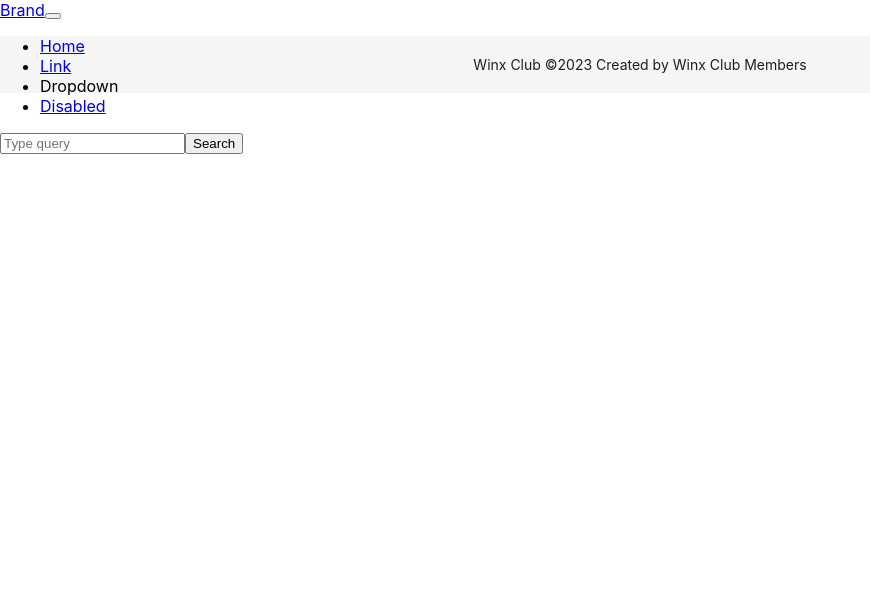
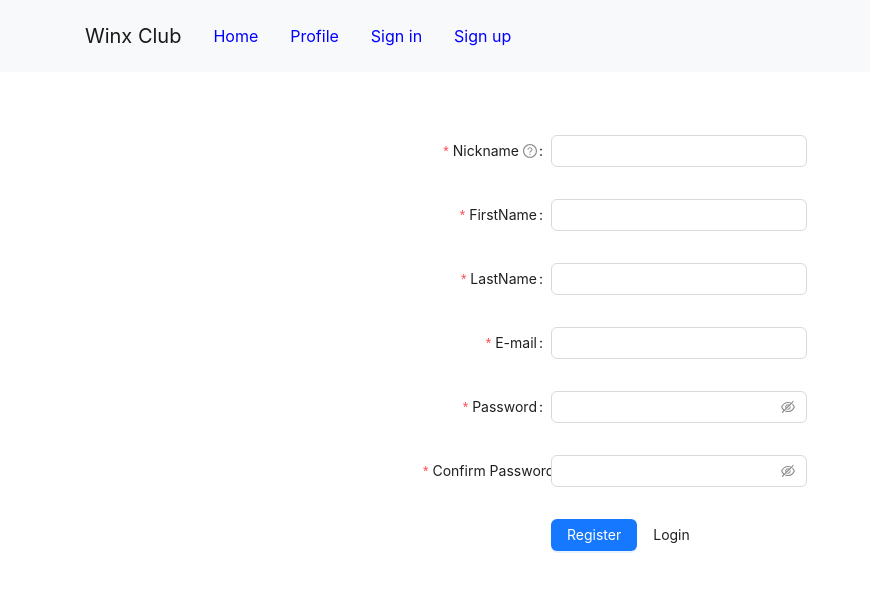
Before and after one commit to denizkarhan/transcendence, a React (Create React App) app in the folder packages/react-app/: page /signup in a window 1280 px wide. Shown: the top 592 px of the page, without its empty margins (0-870 px from the left). Built offline with nearby package versions, Linux system fonts and the light colour scheme.

Commit message:
Kim bilir

```diff
--- a/packages/react-app/package.json
+++ b/packages/react-app/package.json
@@ -13,7 +13,9 @@
     "antd": "^5.5.0",
     "axios": "^1.4.0",
     "mdb-react-ui-kit": "^6.0.0",
+    "primereact": "^9.4.0",
     "react": "^18.2.0",
+    "react-bootstrap": "^2.7.4",
     "react-dom": "^18.2.0",
     "react-router-dom": "^6.11.1",
     "react-scripts": "5.0.1",
--- a/packages/react-app/src/App.css
+++ b/packages/react-app/src/App.css
@@ -68,3 +68,19 @@ container4 p {
   display: flex;
   justify-content: center;
 }
+
+.asd {
+  width: 30%;
+  height: 100px;
+  /* Center vertically and horizontally */
+  position: absolute;
+  top: 20%;
+  left: 35%;
+  margin: -25px 0 0 -25px;
+}
+
+.fot{
+  top: 80%;
+  left: 35%;
+  margin: 45% 0 0 -25px;
+}
--- a/packages/react-app/src/App.tsx
+++ b/packages/react-app/src/App.tsx
@@ -1,20 +1,18 @@
 import React from 'react';
 import './App.css';
-import Auth from './components/Auth'
-// import { Button } from 'antd';
 import { BrowserRouter, Routes, Route } from "react-router-dom";
-// import Navbar from './components/MyNavbar'
 import Home from './components/Home'
-// import { JsxEmit, JsxFlags } from 'typescript';
+import Profile from './components/Profile'
+import LoginForm from './components/LoginForm'
+import RegisterForm from './components/RegisterForm'
 
 export default function App() {
   return (
-    <BrowserRouter>
-      <Routes>
-        <Route path="/" element={<Home/>}>
-          <Route path="auth" element={<Auth/>}></Route>
-        </Route>
-      </Routes>
-    </BrowserRouter>
+    <Routes>
+      <Route path="home" element={<Home/>}></Route>
+      <Route path="signin" element={<LoginForm/>}></Route>
+      <Route path="signup" element={<RegisterForm/>}></Route>
+      <Route path="profile" element={<Profile/>}></Route>
+    </Routes>
   );
 }
--- a/packages/react-app/src/components/Auth.tsx
+++ /dev/null
@@ -1,23 +0,0 @@
-import React, { useState } from 'react';
-import LoginForm from './LoginForm'
-import RegisterForm from './RegisterForm'
-import { Button } from 'antd';
-
-
-export default function Auth() {
-  const [prompt, setPrompt] = useState('Register');
-  const [showComponent1, setShowComponent1] = useState(true);
-  const [showComponent2, setShowComponent2] = useState(false);
-  const handleClick = () => {
-    setPrompt(prompt === 'Register' ? 'Login' : 'Register')
-    setShowComponent1(!showComponent1);
-    setShowComponent2(!showComponent2);
-  }
-  let prop : React.ReactNode = <Button onClick={handleClick} type="primary"> {prompt} </Button>;
-  return (
-    <div className="App">
-      {showComponent1 && <LoginForm button={prop}/>}
-      {showComponent2 && <RegisterForm button={prop}/>}
-    </div>
-  );
-}
--- /dev/null
+++ b/packages/react-app/src/components/Footer.tsx
@@ -0,0 +1,15 @@
+import React from 'react';
+import { MDBFooter } from 'mdb-react-ui-kit';
+
+export default function MyFooter() {
+  return (
+    <MDBFooter bgColor='light' className='text-center text-lg-left'>
+      <div className='text-center p-3' style={{ backgroundColor: 'rgba(0, 0, 0, 0.2)' }}>
+        &copy; {new Date().getFullYear()} Copyright:{' '}
+        <a className='text-dark' href='https://mdbootstrap.com/'>
+          MDBootstrap.com
+        </a>
+      </div>
+    </MDBFooter>
+  );
+}
--- a/packages/react-app/src/components/LoginForm.tsx
+++ b/packages/react-app/src/components/LoginForm.tsx
@@ -1,6 +1,7 @@
 import React from 'react';
 import { Button, Checkbox, Form, Input } from 'antd';
 import axios from 'axios';
+import { useNavigate } from 'react-router-dom';
 
 const onFinish = (values: any) => {
   // console.log('Success:', values);
@@ -11,11 +12,13 @@ const onFinishFailed = (errorInfo: any) => {
   console.log('Failed:', errorInfo);
 };
 
-interface ChildProps {
-  button: React.ReactNode;
+const App: React.FC = () => {
+  const navigate = useNavigate();
+
+  const handleClick = () => {
+    navigate('/signup')
   }
-
-const App: React.FC<ChildProps> = (props) => (
+  return (
     <Form
       name="basic"
       className='centered-container'
@@ -46,9 +49,12 @@ const App: React.FC<ChildProps> = (props) => (
         <Button type="primary" htmlType="submit">
           Login
         </Button>
-        {props.button}
+        <Button type="text" onClick={handleClick}>
+          Register
+        </Button>
       </Form.Item>
     </Form>
   );
+  }
 
 export default App;
--- a/packages/react-app/src/components/MyNavbar.tsx
+++ /dev/null
@@ -1,75 +0,0 @@
-import React, { useState } from 'react';
-import {
-  MDBContainer,
-  MDBNavbar,
-  MDBNavbarBrand,
-  MDBNavbarToggler,
-  MDBIcon,
-  MDBNavbarNav,
-  MDBNavbarItem,
-  MDBNavbarLink,
-  MDBBtn,
-  MDBDropdown,
-  MDBDropdownToggle,
-  MDBDropdownMenu,
-  MDBDropdownItem,
-  MDBCollapse,
-} from 'mdb-react-ui-kit';
-
-export default function App() {
-  const [showBasic, setShowBasic] = useState(false);
-
-  return (
-    <MDBNavbar expand='lg' light bgColor='light'>
-      <MDBContainer fluid>
-        <MDBNavbarBrand href='#'>Brand</MDBNavbarBrand>
-
-        <MDBNavbarToggler
-          aria-controls='navbarSupportedContent'
-          aria-expanded='false'
-          aria-label='Toggle navigation'
-          onClick={() => setShowBasic(!showBasic)}
-        >
-          <MDBIcon icon='bars' fas />
-        </MDBNavbarToggler>
-
-        <MDBCollapse navbar show={showBasic}>
-          <MDBNavbarNav className='mr-auto mb-2 mb-lg-0'>
-            <MDBNavbarItem>
-              <MDBNavbarLink active aria-current='page' href='#'>
-                Home
-              </MDBNavbarLink>
-            </MDBNavbarItem>
-            <MDBNavbarItem>
-              <MDBNavbarLink href='#'>Link</MDBNavbarLink>
-            </MDBNavbarItem>
-
-            <MDBNavbarItem>
-              <MDBDropdown>
-                <MDBDropdownToggle tag='a' className='nav-link' role='button'>
-                  Dropdown
-                </MDBDropdownToggle>
-                <MDBDropdownMenu>
-                  <MDBDropdownItem link>Action</MDBDropdownItem>
-                  <MDBDropdownItem link>Another action</MDBDropdownItem>
-                  <MDBDropdownItem link>Something else here</MDBDropdownItem>
-                </MDBDropdownMenu>
-              </MDBDropdown>
-            </MDBNavbarItem>
-
-            <MDBNavbarItem>
-              <MDBNavbarLink disabled href='#' tabIndex={-1} aria-disabled='true'>
-                Disabled
-              </MDBNavbarLink>
-            </MDBNavbarItem>
-          </MDBNavbarNav>
-
-          <form className='d-flex input-group w-auto'>
-            <input type='search' className='form-control' placeholder='Type query' aria-label='Search' />
-            <MDBBtn color='primary'>Search</MDBBtn>
-          </form>
-        </MDBCollapse>
-      </MDBContainer>
-    </MDBNavbar>
-  );
-}
--- /dev/null
+++ b/packages/react-app/src/components/Profile.tsx
@@ -0,0 +1,7 @@
+
+
+export default function Profile() {
+    return (
+        <h1>This is the Profile page!</h1>
+    );
+}
--- a/packages/react-app/src/components/RegisterForm.tsx
+++ b/packages/react-app/src/components/RegisterForm.tsx
@@ -6,6 +6,7 @@ import {
 } from 'antd';
 import React from 'react';
 import axios from 'axios';
+import { Navigate, useNavigate } from 'react-router-dom';
 
 
 const formItemLayout = {
@@ -32,12 +33,10 @@ const tailFormItemLayout = {
   },
 };
 
-interface ChildProps {
-  button: React.ReactNode;
-}
 
-const App: React.FC<ChildProps> = (props) => {
+const App: React.FC = () => {
   const [form] = Form.useForm();
+  const navigate = useNavigate();
 
   const onFinish = (values: any) => {
     // console.log('Received values of form: ', values);
@@ -51,6 +50,10 @@ const App: React.FC<ChildProps> = (props) => {
       />
     );
   };
+
+  const handleClick = () => {
+    navigate("/signin");
+  }
 
   return (
     <Form
@@ -72,17 +75,17 @@ const App: React.FC<ChildProps> = (props) => {
       <Form.Item
         name="FirstName"
         label="FirstName"
-				rules={[{ required: true, message: 'Please input your first name!'}]}
+        rules={[{ required: true, message: 'Please input your first name!' }]}
       >
-				<Input/>
+        <Input />
       </Form.Item>
 
       <Form.Item
         name="LastName"
         label="LastName"
-				rules={[{ required: true, message: 'Please input your last name!'}]}
+        rules={[{ required: true, message: 'Please input your last name!' }]}
       >
-				<Input/>
+        <Input />
       </Form.Item>
 
       <Form.Item
@@ -99,7 +102,7 @@ const App: React.FC<ChildProps> = (props) => {
           },
         ]}
       >
-        <Input/>
+        <Input />
       </Form.Item>
 
       <Form.Item
@@ -142,7 +145,9 @@ const App: React.FC<ChildProps> = (props) => {
         <Button type="primary" htmlType="submit" >
           Register
         </Button>
-        {props.button}
+        <Button type="ghost" onClick={handleClick}>
+          Login
+        </Button>
       </Form.Item>
     </Form>
   );
--- /dev/null
+++ b/packages/react-app/src/components/myNavbar.tsx
@@ -0,0 +1,31 @@
+import React from 'react';
+import Container from 'react-bootstrap/Container';
+import Nav from 'react-bootstrap/Nav';
+import Navbar from 'react-bootstrap/Navbar';
+import NavDropdown from 'react-bootstrap/NavDropdown'
+import {Link, HashRouter, BrowserRouter} from 'react-router-dom';
+
+export default function MyNavbar() {
+  const linkStyle = {
+    margin: "1rem",
+    textDecoration: "none",
+    color: 'blue'
+  };
+
+  return (
+    <Navbar bg="light" expand="lg">
+      <Container>
+        <Navbar.Brand href="/home">Winx Club</Navbar.Brand>
+        <Navbar.Toggle aria-controls="basic-navbar-nav" />
+        <Navbar.Collapse id="basic-navbar-nav">
+          <Nav className="me-auto">
+            <Link style={linkStyle} to="home">Home</Link>
+            <Link style={linkStyle} to="profile">Profile</Link>
+            <Link style={linkStyle} to="signin">Sign in</Link>
+            <Link style={linkStyle} to="signup">Sign up</Link>
+          </Nav>
+        </Navbar.Collapse>
+      </Container>
+    </Navbar>
+  );
+}
--- a/packages/react-app/src/index.tsx
+++ b/packages/react-app/src/index.tsx
@@ -3,11 +3,13 @@ import React from 'react';
 import ReactDOM from 'react-dom/client';
 import './index.css';
 import App from './App';
+import MyFooter from './components/Footer';
 import reportWebVitals from './reportWebVitals';
-import { Breadcrumb, Layout, Menu, theme } from 'antd';
-import Nav from './components/MyNavbar'
+import { Layout } from 'antd';
+import MyNavbar from './components/myNavbar'
+import { BrowserRouter } from 'react-router-dom';
 
-const { Header, Content, Footer, Sider } = Layout;
+const { Footer } = Layout;
 
 const root = ReactDOM.createRoot(
   document.getElementById('root') as HTMLElement
@@ -15,11 +17,18 @@ const root = ReactDOM.createRoot(
 root.render(
   <React.StrictMode>
     <head>
-      <link href="theme.css"/>
+      <link rel="stylesheet" href="https://cdn.jsdelivr.net/npm/bootstrap@4.3.1/dist/css/bootstrap.min.css" integrity="sha384-ggOyR0iXCbMQv3Xipma34MD+dH/1fQ784/j6cY/iJTQUOhcWr7x9JvoRxT2MZw1T" crossOrigin="anonymous"></link>
+      <script src="https://code.jquery.com/jquery-3.3.1.slim.min.js" integrity="sha384-q8i/X+965DzO0rT7abK41JStQIAqVgRVzpbzo5smXKp4YfRvH+8abtTE1Pi6jizo" crossOrigin="anonymous"></script>
+      <script src="https://cdn.jsdelivr.net/npm/popper.js@1.14.7/dist/umd/popper.min.js" integrity="sha384-UO2eT0CpHqdSJQ6hJty5KVphtPhzWj9WO1clHTMGa3JDZwrnQq4sF86dIHNDz0W1" crossOrigin="anonymous"></script>
+      <script src="https://cdn.jsdelivr.net/npm/bootstrap@4.3.1/dist/js/bootstrap.min.js" integrity="sha384-JjSmVgyd0p3pXB1rRibZUAYoIIy6OrQ6VrjIEaFf/nJGzIxFDsf4x0xIM+B07jRM" crossOrigin="anonymous"></script>
     </head>
-    <Nav/>
-    <App />
-    <Footer className='footer'>Winx Club ©2023 Created by Winx Club Members</Footer>
+    <BrowserRouter>
+      <MyNavbar />
+      <div className='asd'>
+        <App />
+      </div>
+    </BrowserRouter>
+    {/* <MyFooter/> */}
   </React.StrictMode>
 );
 
```
Also changed, not shown: 1 other file (tests, documents, lock files or other folders). Lines whose indentation alone changed are shown as unchanged.
